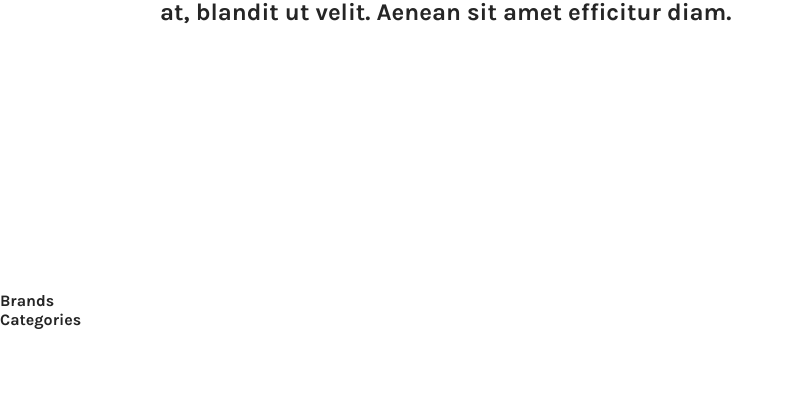
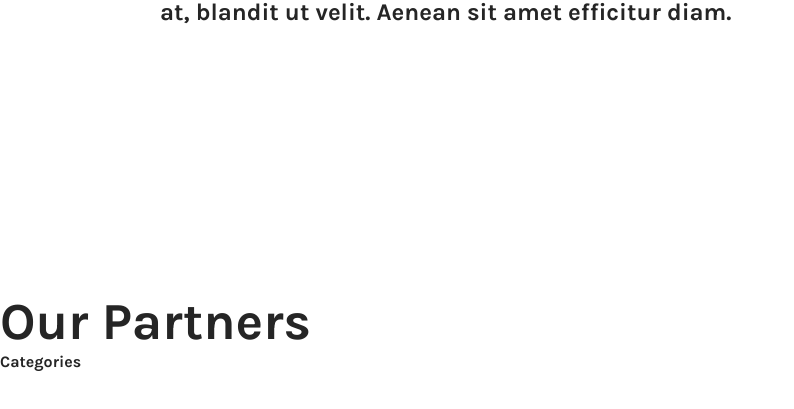
Before and after one commit to SVRourke/tradingunlimited, a React (Create React App) app: page / in a window 1280 px wide. Shown: the part 1309-1718 px from the top of the page, without its empty margins (0-794 px from the left). Built offline with nearby package versions, Linux system fonts and the light colour scheme.

Commit message:
add big-title to block

```diff
--- a/src/blocks/Brands.js
+++ b/src/blocks/Brands.js
@@ -3,7 +3,7 @@ import React from 'react'
 export default function Brands() {
     return (
         <div className={'block'}>
-            Brands
+            <h2 className={'big-title'}>Our Partners</h2>
         </div>
     )
 }
```
